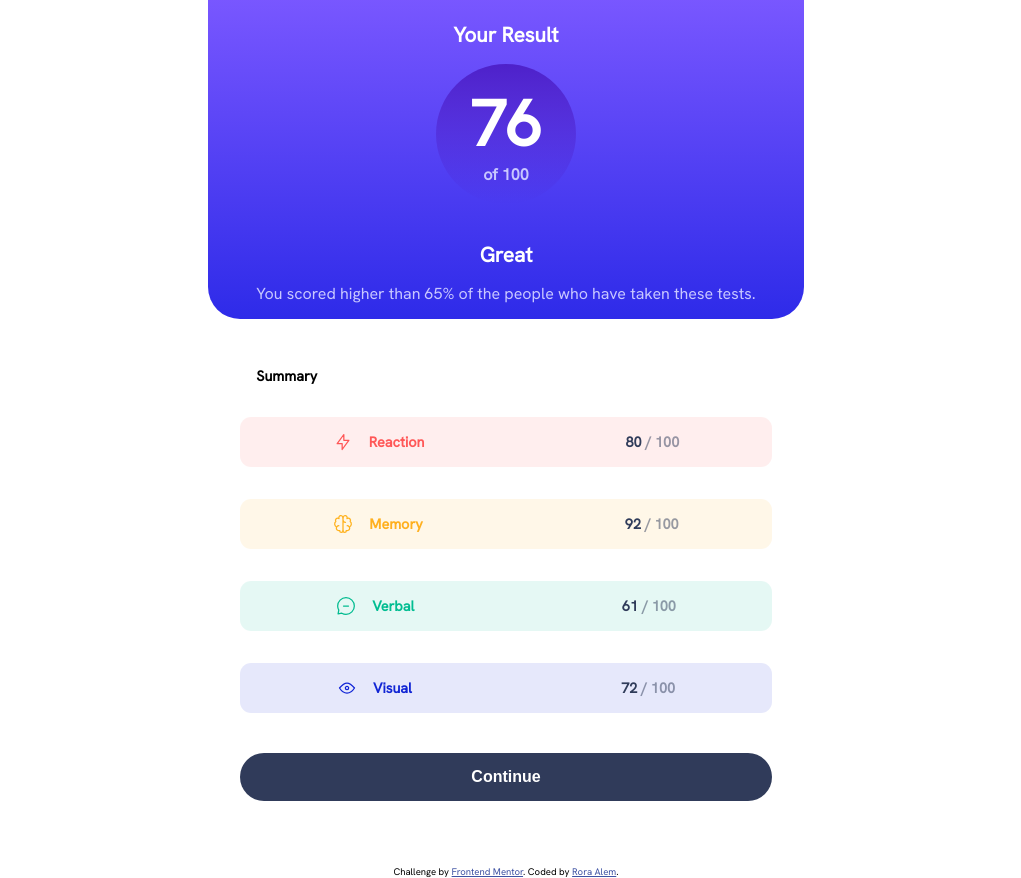
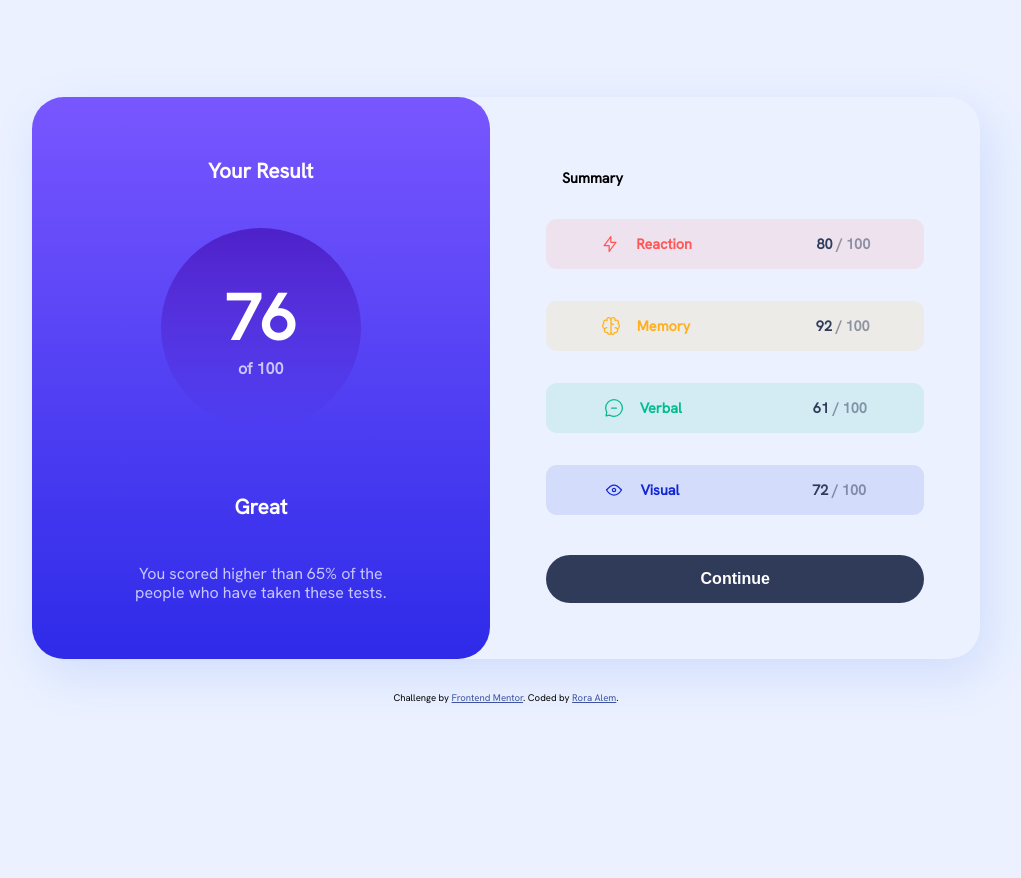
Before and after one commit to Rgit915/results-summary-component, a plain HTML site: page index.html in a window 1280 px wide. Shown: the whole page, without its empty margins (134-1155 px from the left). After the commit the page ends 800 px from the top, so only its background shows below. Drawn offline with Linux system fonts and the light colour scheme.

Commit message:
Add media query for screen sizes 600px and above

```diff
--- a/style.css
+++ b/style.css
@@ -174,7 +174,37 @@ body {
     var(--light-slate-blue)
   );
 }
+/* Media Query for screen sizes 600px and above */
+@media only screen and (min-width: 600px) {
+  body {
+    background-color: var(--pale-blue);
+  }
+  .container {
+    display: flex;
+    box-shadow: 0.5rem 1rem 3rem var(--box-shadow-color);
+    border-radius: var(--border-radius);
+  }
 
+  .result {
+    display: flex;
+    justify-content: space-between;
+    flex: 1;
+    border-radius: var(--border-radius);
+    padding: var(--padding);
+  }
+  .result .circle {
+    width: 200px;
+    height: 200px;
+    border-radius: 50%;
+  }
+  .summary {
+    flex: 1;
+    padding: var(--padding);
+  }
+  .summary-list {
+    margin: 1rem 0px;
+  }
+}
 
 .attribution {
   font-size: 0.6rem;
```
